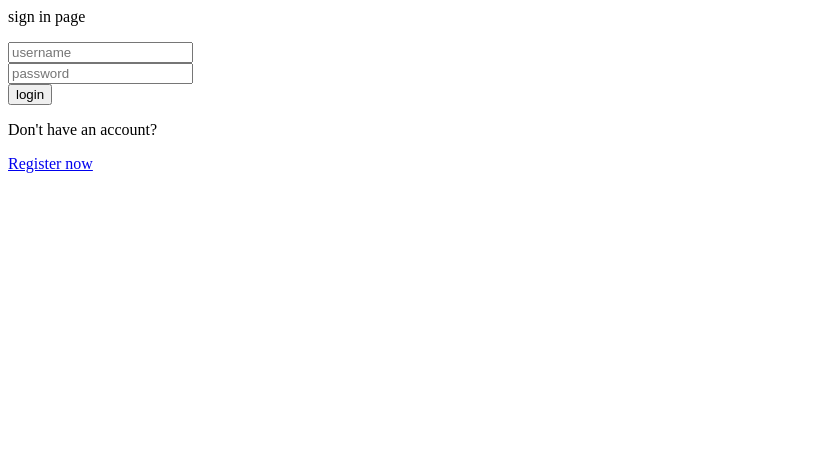
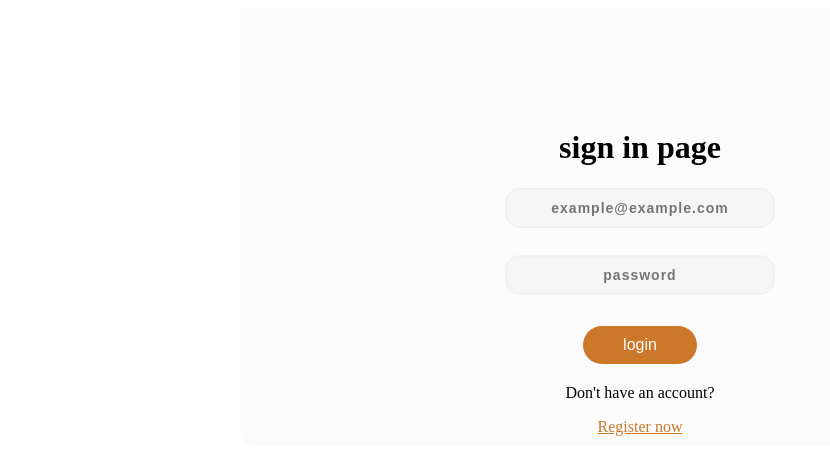
Before and after one commit to MikaelNgigi/HCI-Assignment, a PHP site: page /login.php in a window 1280 px wide. Shown: the top 475 px of the page, without its empty margins (0-830 px from the left). Run offline with PHP 8.4, Linux system fonts and the light colour scheme.

Commit message:
Login page login process added

```diff
--- a/login.php
+++ b/login.php
@@ -1,19 +1,59 @@
+<?php
+session_start();
+    include("includes/dbconn.inc.php");
+    include( "includes/functions.inc.php");
+
+    if($_SERVER['REQUEST_METHOD'] == "POST"){
+
+        //something was posted
+        $email=$_POST['email'];
+        $pwd=$_POST['pwd'];
+
+        if(!empty($email) && !empty($pwd)){
+
+            //read from db
+            $query= "select * from users where email ='$email' limit 1;";
+
+            $result =mysqli_query($conn, $query);
+
+            if($result){
+
+                if($result && mysqli_num_rows($result) > 0){
+
+                    $user_data = mysqli_fetch_assoc($result);
+                    if($user_data['pass']===$pwd){
+
+                        $_SESSION['user_email'] =$user_data['email'];
+                        header("Location: indexlog.php");
+                        die;
+                    }
+                }
+            }
+
+        }
+    }
+
+?>
 <html lang="en">
 <head>
     <meta charset="UTF-8">
     <meta http-equiv="X-UA-Compatible" content="IE=edge">
     <meta name="viewport" content="width=device-width, initial-scale=1.0">
-    <title>Sign in page</title>
+    <title>Login page</title>
+    <link rel="stylesheet" href="css/style.css">
 </head>
 <body>
-    <P>sign in page</P>
-    <form  action="index.html" method='post'>
+    <div class=userform>
+    <h1>sign in page</h1>
+    <form  action="login.php" method='post'>
 
-        <input type="text" placeholder="username" required><br>
-        <input type="password" placeholder="password" required><br>
-        <button class="submit" type="submit" name="login" value="Sign up">login</button>
-        <p class="index">Don't have an account? <br> </p>
-        <a class="link" href="registration.php"  >Register now</a>
-      </form>
+        <input class="input-field" type="email" name="email" placeholder="example@example.com"><br>
+        <input class="input-field" type="password" name="pwd" placeholder="password"><br>
+        <button class="submit" type="submit" name="login" value="login">login</button>
+
+    </form>
+    <p class="index">Don't have an account? <br> </p>
+    <a class="link" href="registration.php"  >Register now</a>
+    </div>
 </body>
 </html>
```
